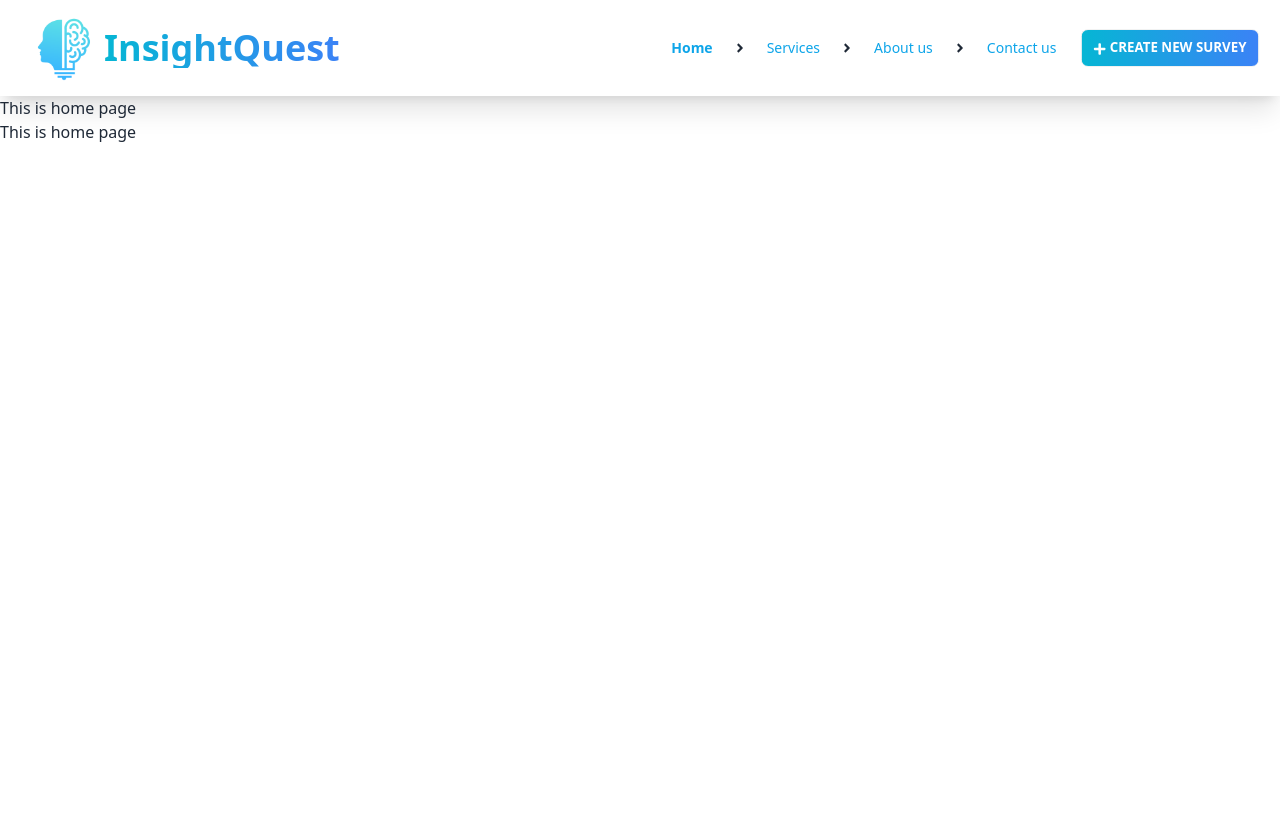
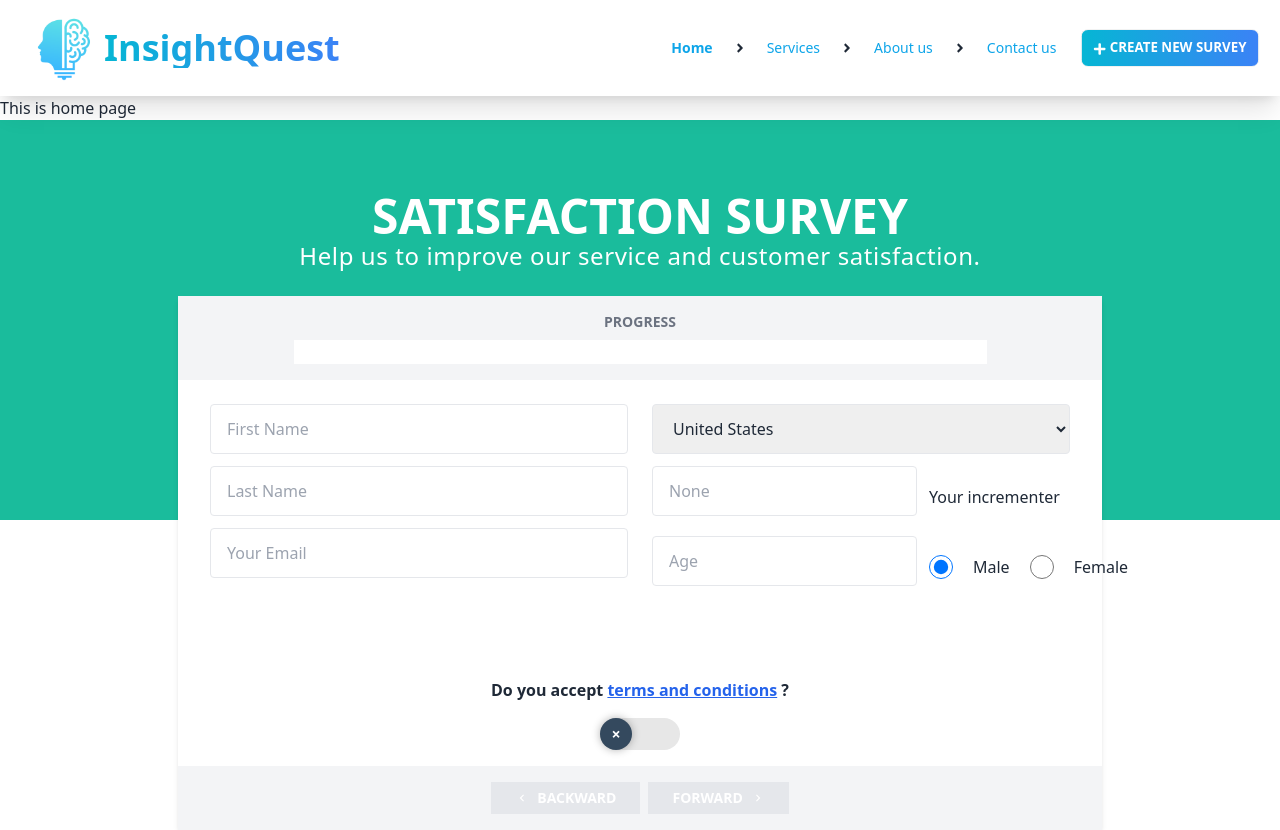
Before and after one commit to chandan-chandra-shil/insightquest, a React (Vite) app: page / in a window 1280 px wide. Before the commit the page ends 800 px from the top, so only its background shows below. Built offline with nearby package versions, Linux system fonts and the light colour scheme.

Commit message:
created homepage form

```diff
--- /dev/null
+++ b/src/pages/home/form/Form.css
@@ -0,0 +1,57 @@
+@charset "UTF-8";
+
+
+
+.formBg{
+    background-color: #1abc9c;
+    height: 50vh;
+}
+
+/* Hide the input */
+input[type=checkbox] {
+  position: absolute;
+  opacity: 0;
+  z-index: -1;
+}
+
+.check-trail {
+  display: flex;
+  align-items: center;
+  width: 5em;
+  height: 2em;
+  background: #e7e7e7;
+  border-radius: 2.5em;
+  transition: all 0.5s ease;
+  cursor: pointer;
+}
+
+.check-handler {
+  display: flex;
+  justify-content: center;
+  align-items: center;
+  width: 2em;
+  height: 2em;
+  background: #34495e;
+  border-radius: 50%;
+  transition: all 0.5s ease;
+  box-shadow: 0 0 8px rgba(0, 0, 0, 0.3);
+
+}
+.check-handler:before {
+  content: "×";
+  color: white;
+  font-weight: bold;
+}
+
+input[type=checkbox]:checked + .check-trail {
+  background: #16a085;
+}
+input[type=checkbox]:checked + .check-trail .check-handler {
+  margin-left: 60%;
+  background: #1abc9c;
+
+}
+input[type=checkbox]:checked + .check-trail .check-handler::before {
+  content: "✔";
+
+}
--- /dev/null
+++ b/src/pages/home/form/Form.jsx
@@ -0,0 +1,82 @@
+/* eslint-disable react/no-unescaped-entities */
+import './Form.css'
+import {MdOutlineKeyboardArrowLeft, MdOutlineKeyboardArrowRight} from 'react-icons/md'
+
+const Form = () => {
+    return (
+        <div className='formBg p-6'>
+            <div className="lg:w-9/12 mx-auto my-12 h-4/6">
+
+<div className="text-center text-white">
+    <h1 className="text-3xl lg:text-5xl font-bold uppercase">Satisfaction Survey</h1>
+    <p className="font-light text-lg leading-tight lg:text-2xl tracking-wide">Help us to improve our service and customer satisfaction.</p>
+</div>
+<form className="bg-white shadow-md rounded mb-4 flex flex-col my-6">
+
+<div className='flex flex-col items-center gap-2 justify-center pt-4 py-4 bg-gray-100'>
+        <h2 className='uppercase font-bold text-sm text-gray-500'>Progress</h2>
+        <p className='w-9/12 bg-white h-6'></p>
+    </div>
+
+    <div className="-mx-3 md:flex px-8 pt-6 pb-8 mb-6">
+        <div className="md:w-1/2 px-3 mb-6 md:mb-0">
+
+            <input className="appearance-none block w-full bg-grey-lighter text-grey-darker border border-red rounded py-3 px-4 mb-3" id="grid-first-name" type="text" placeholder="First Name" name="firstName" />
+            <input className="appearance-none block w-full bg-grey-lighter text-grey-darker border border-red rounded py-3 px-4 mb-3" id="grid-first-name" type="text" placeholder="Last Name" name="lastName" />
+            <input className="appearance-none block w-full bg-grey-lighter text-grey-darker border border-red rounded py-3 px-4 mb-3" id="grid-first-name" type="text" placeholder="Your Email" name="email" />
+        </div>
+        <div className="md:w-1/2 px-3">
+
+            <div className="relative">
+                <select className="block w-full bg-grey-lighter border border-grey-lighter text-grey-darker py-3 px-4 pr-8 rounded mb-3" id="grid-state" name="country">
+                    <option>United States</option>
+                    <option>Canada</option>
+                    <option>Bangladesh</option>
+                    <option>Peru</option>
+                </select>
+
+            </div>
+
+            <div className="-mx-3 md:flex items-center mb-2">
+
+                <div className=" px-3">
+                    <input className=" block  bg-grey-lighter text-grey-darker border border-grey-lighter rounded mb-3 py-3 px-4" id="grid-zip" type="number" name="increment" placeholder="None" />
+                </div>
+                <p>Your incrementer</p>
+            </div>
+            <div className="-mx-3 md:flex items-center mb-2">
+
+                <div className=" px-3">
+                    <input className=" block  bg-grey-lighter text-grey-darker border border-grey-lighter rounded mb-3 py-3 px-4" id="grid-zip" type="text" name="age" placeholder="Age" />
+                </div>
+                <div className="flex gap-5">
+                    <input type="radio" name="male" className="radio-md radio-secondary" checked />
+                    <p>Male</p>
+                    <input type="radio" name="female" className="radio-md radio-secondary" />
+                    <p>Female</p>
+                </div>
+            </div>
+        </div>
+    </div>
+    <div className='flex flex-col justify-center items-center gap-4 mt-4'>
+        <p className="text-center font-bold">Do you accept <a className="btn-link text-blue-600" href="#">terms and conditions</a> ?</p>
+        <input id="chck" type="checkbox"/>
+            <label htmlFor="chck" className="check-trail">
+                <span className="check-handler"></span>
+            </label>
+
+    </div>
+    <div className='flex gap-2 justify-center mt-4 py-4 bg-gray-100'>
+        <button className='btn btn-sm text-white hover:bg-[#1abc9c] hover:text-white border-0 rounded-none bg-gray-200 px-6'> <MdOutlineKeyboardArrowLeft/> backward</button>
+        <button className='btn btn-sm text-white hover:bg-[#1abc9c] hover:text-white border-0 rounded-none bg-gray-200 px-6'>Forward <MdOutlineKeyboardArrowRight/></button>
+    </div>
+</form>
+
+
+
+</div>
+        </div>
+    );
+};
+
+export default Form;
--- a/src/pages/home/home/Home.jsx
+++ b/src/pages/home/home/Home.jsx
@@ -1,8 +1,11 @@
+import Form from "../Form/Form";
+
 
 const Home = () => {
   return (
     <div>
       <h2>This is home page</h2>
+      <Form></Form>
 
     </div>
   );
--- a/src/pages/shared/navbar/Navbar.jsx
+++ b/src/pages/shared/navbar/Navbar.jsx
@@ -1,4 +1,4 @@
-import { Link, NavLink, Outlet } from "react-router-dom";
+import { Link, NavLink } from "react-router-dom";
 import navLogo from "../../../assets/logo/logo.png";
 import { FaAngleRight, FaPlus } from "react-icons/fa";
 
@@ -92,7 +92,7 @@ const Navbar = () => {
           </div>
         </div>
         {/* Page content here */}
-        <Outlet />
+
       </div>
       <div className="drawer-side">
         <label htmlFor="my-drawer-3" className="drawer-overlay"></label>
```
